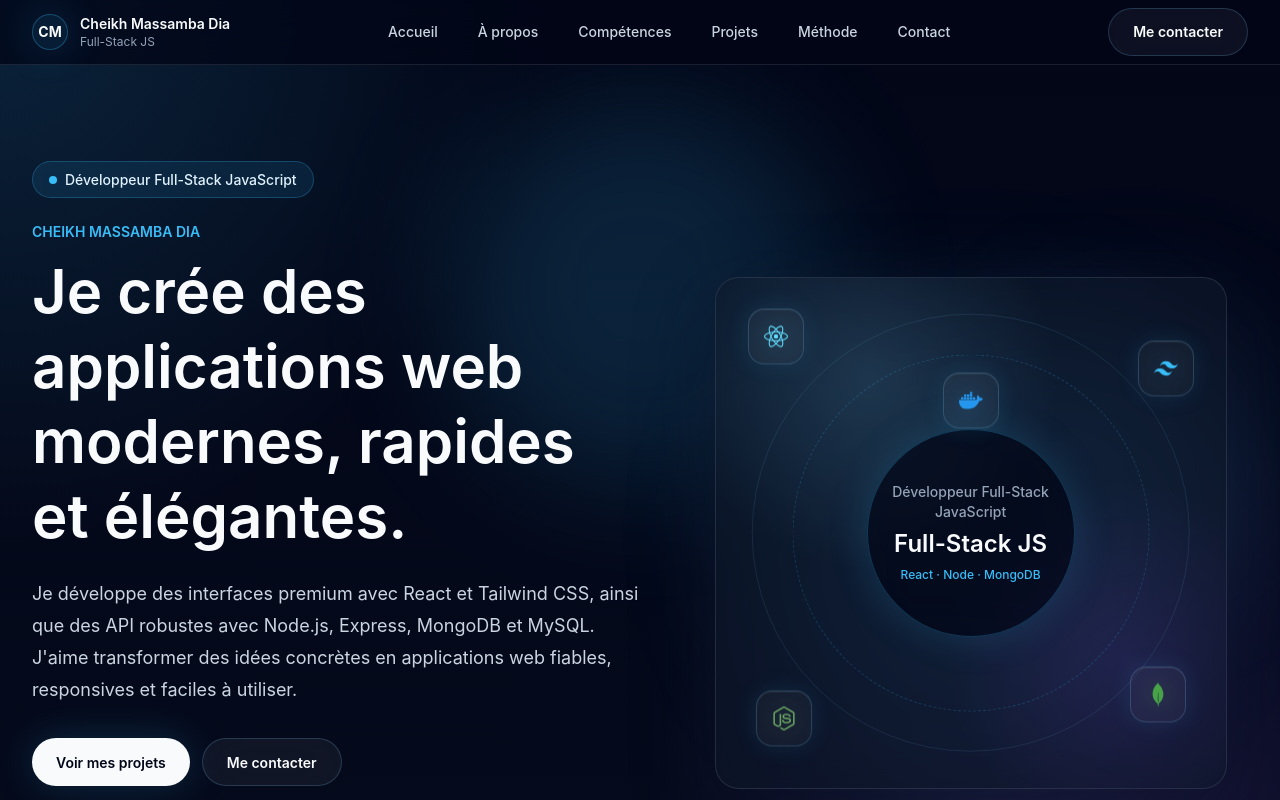
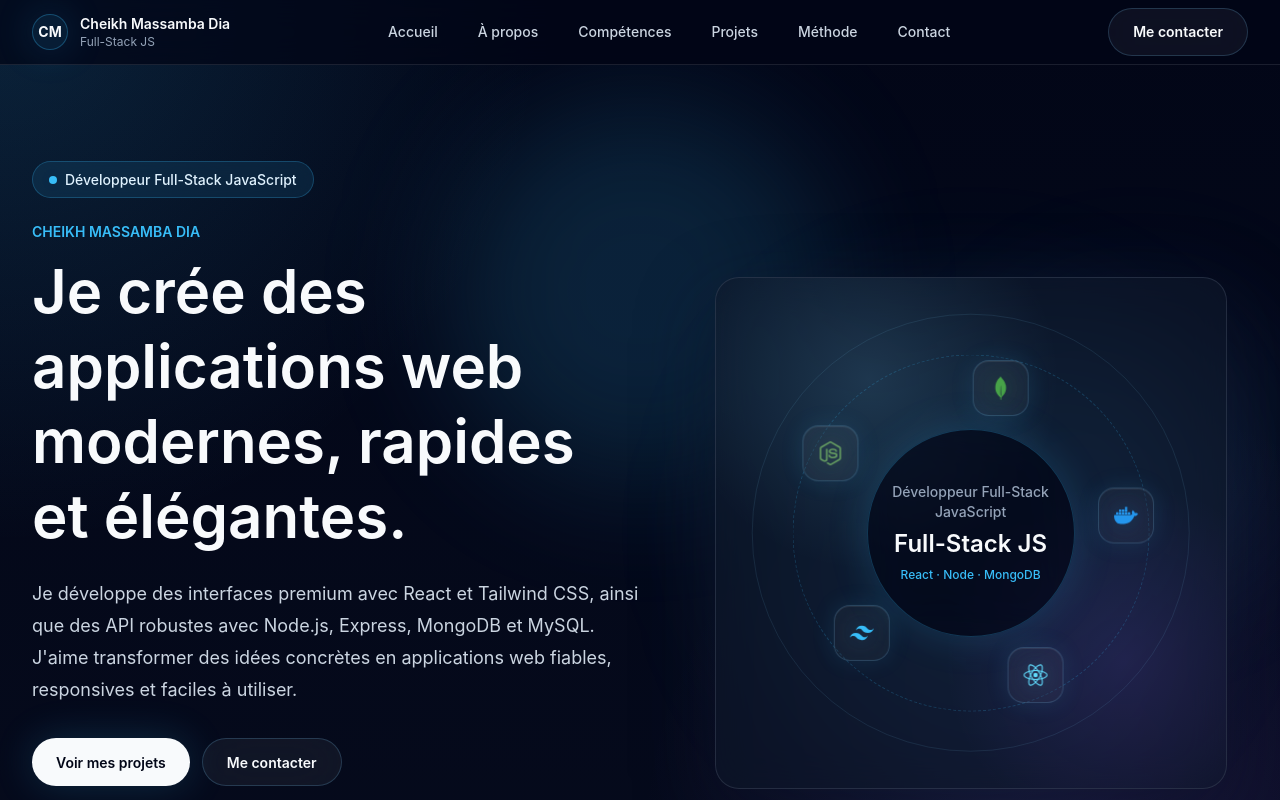
Before and after one commit to PapyDia/PortfolioPapy, a React (Vite) app: page / in a window 1280 px wide. Shown: the top 800 px of the page. Built offline with nearby package versions, Linux system fonts and the light colour scheme.

Commit message:
rotate animation hero

```diff
--- a/src/components/sections/HeroSection.jsx
+++ b/src/components/sections/HeroSection.jsx
@@ -1,9 +1,10 @@
 import { motion } from 'framer-motion'
 
 import {
+  createCounterOrbitAnimation,
+  createOrbitAnimation,
   fadeUp,
   heroVisual,
-  softFloat,
   staggerContainer,
   staggerItem,
 } from '../../constants/animations'
@@ -121,15 +122,52 @@ function HeroSection() {
               <div className="absolute left-1/2 top-1/2 aspect-square w-[82%] -translate-x-1/2 -translate-y-1/2 rounded-full border border-ice-300/10 sm:w-[86%]" />
               <div className="absolute left-1/2 top-1/2 aspect-square w-[64%] -translate-x-1/2 -translate-y-1/2 rounded-full border border-dashed border-cyan-glow/20 sm:w-[70%]" />
 
+              <div
+                aria-hidden="true"
+                className="pointer-events-none absolute inset-0 z-20 overflow-hidden"
+              >
                 {heroTechLogos.map((tech) => {
-                const shouldFloat = !prefersReducedMotion
+                  const direction = tech.orbitDirection ?? 1
+                  const duration = tech.orbitDuration ?? 34
+                  const delay = tech.orbitDelay ?? 0
+                  const initialRotation = tech.initialRotation ?? 0
+                  const orbitRadius = tech.orbitRadius ?? 'clamp(5.9rem, 30vw, 9.75rem)'
 
                   return (
-                  <div className={tech.className} key={tech.label}>
                     <motion.div
-                      animate={shouldFloat ? 'animate' : undefined}
-                      className="will-change-transform"
-                      variants={shouldFloat ? softFloat : undefined}
+                      animate={
+                        prefersReducedMotion
+                          ? { rotate: initialRotation }
+                          : createOrbitAnimation(
+                              duration,
+                              delay,
+                              direction,
+                              initialRotation,
+                            )
+                      }
+                      className="absolute left-1/2 top-1/2 size-0 origin-center will-change-transform"
+                      initial={{ rotate: initialRotation }}
+                      key={tech.label}
+                    >
+                      <div
+                        className="absolute left-0 top-0"
+                        style={{
+                          transform: `translateX(${orbitRadius}) translate(-50%, -50%)`,
+                        }}
+                      >
+                        <motion.div
+                          animate={
+                            prefersReducedMotion
+                              ? { rotate: -initialRotation }
+                              : createCounterOrbitAnimation(
+                                  duration,
+                                  delay,
+                                  direction,
+                                  initialRotation,
+                                )
+                          }
+                          className="origin-center will-change-transform"
+                          initial={{ rotate: -initialRotation }}
                         >
                           <TechLogo
                             Icon={tech.Icon}
@@ -138,10 +176,12 @@ function HeroSection() {
                           />
                         </motion.div>
                       </div>
+                    </motion.div>
                   )
                 })}
+              </div>
 
-              <div className="relative z-10 grid h-full min-w-0 place-items-center">
+              <div className="relative z-30 grid h-full min-w-0 place-items-center">
                 <div className="grid aspect-square w-[48%] min-w-36 max-w-52 place-items-center rounded-full border border-cyan-glow/25 bg-navy-950/70 px-3 text-center shadow-glow-soft backdrop-blur-xl sm:px-5">
                   <div className="min-w-0 max-w-full">
                     <p className="max-w-full break-words text-[0.68rem] font-medium leading-snug text-text-soft min-[430px]:text-xs sm:text-sm">
--- a/src/constants/animations.js
+++ b/src/constants/animations.js
@@ -126,3 +126,41 @@ export const softFloat = {
     y: [0, -8, 0],
   },
 }
+
+export function createOrbitAnimation(
+  duration,
+  delay = 0,
+  direction = 1,
+  initialRotation = 0,
+) {
+  const rotation = direction === 1 ? 360 : -360
+
+  return {
+    rotate: [initialRotation, initialRotation + rotation],
+    transition: {
+      delay,
+      duration,
+      ease: 'linear',
+      repeat: Infinity,
+    },
+  }
+}
+
+export function createCounterOrbitAnimation(
+  duration,
+  delay = 0,
+  direction = 1,
+  initialRotation = 0,
+) {
+  const rotation = direction === 1 ? -360 : 360
+
+  return {
+    rotate: [-initialRotation, -initialRotation + rotation],
+    transition: {
+      delay,
+      duration,
+      ease: 'linear',
+      repeat: Infinity,
+    },
+  }
+}
--- a/src/constants/techLogos.js
+++ b/src/constants/techLogos.js
@@ -6,36 +6,56 @@ import {
   SiTailwindcss,
 } from 'react-icons/si'
 
+const innerOrbitRadius = 'clamp(5.65rem, 29vw, 9.25rem)'
+const mainOrbitRadius = 'clamp(5.9rem, 30vw, 9.75rem)'
+const outerOrbitRadius = 'clamp(6.1rem, 31vw, 10.1rem)'
+const orbitDuration = 38
+const orbitDelay = 0
+
 export const heroTechLogos = [
   {
     label: 'React',
     Icon: SiReact,
-    className: 'absolute left-4 top-5 z-20 sm:left-8 sm:top-8',
+    orbitDelay,
+    orbitDuration,
+    orbitRadius: mainOrbitRadius,
+    initialRotation: 0,
     iconClassName: 'text-[#61dafb] drop-shadow-[0_0_12px_rgba(97,218,251,0.35)]',
   },
   {
     label: 'Tailwind CSS',
     Icon: SiTailwindcss,
-    className: 'absolute right-4 top-9 z-20 sm:right-8 sm:top-16',
+    orbitDelay,
+    orbitDuration,
+    orbitRadius: innerOrbitRadius,
+    initialRotation: 72,
     iconClassName: 'text-[#38bdf8] drop-shadow-[0_0_12px_rgba(56,189,248,0.35)]',
   },
   {
     label: 'Node.js',
     Icon: SiNodedotjs,
-    className: 'absolute bottom-6 left-5 z-20 sm:bottom-10 sm:left-10',
+    orbitDelay,
+    orbitDuration,
+    orbitRadius: outerOrbitRadius,
+    initialRotation: 144,
     iconClassName: 'text-[#68a063] drop-shadow-[0_0_12px_rgba(104,160,99,0.35)]',
   },
   {
     label: 'MongoDB',
     Icon: SiMongodb,
-    className: 'absolute bottom-8 right-4 z-20 sm:bottom-16 sm:right-10',
+    orbitDelay,
+    orbitDuration,
+    orbitRadius: innerOrbitRadius,
+    initialRotation: 216,
     iconClassName: 'text-[#47a248] drop-shadow-[0_0_12px_rgba(71,162,72,0.35)]',
   },
   {
     label: 'Docker',
     Icon: SiDocker,
-    className:
-      'absolute left-1/2 top-5 z-20 -translate-x-1/2 min-[380px]:top-7 sm:top-24',
+    orbitDelay,
+    orbitDuration,
+    orbitRadius: mainOrbitRadius,
+    initialRotation: 288,
     iconClassName: 'text-[#2496ed] drop-shadow-[0_0_12px_rgba(36,150,237,0.35)]',
   },
 ]
```
Lines whose indentation alone changed are shown as unchanged.
